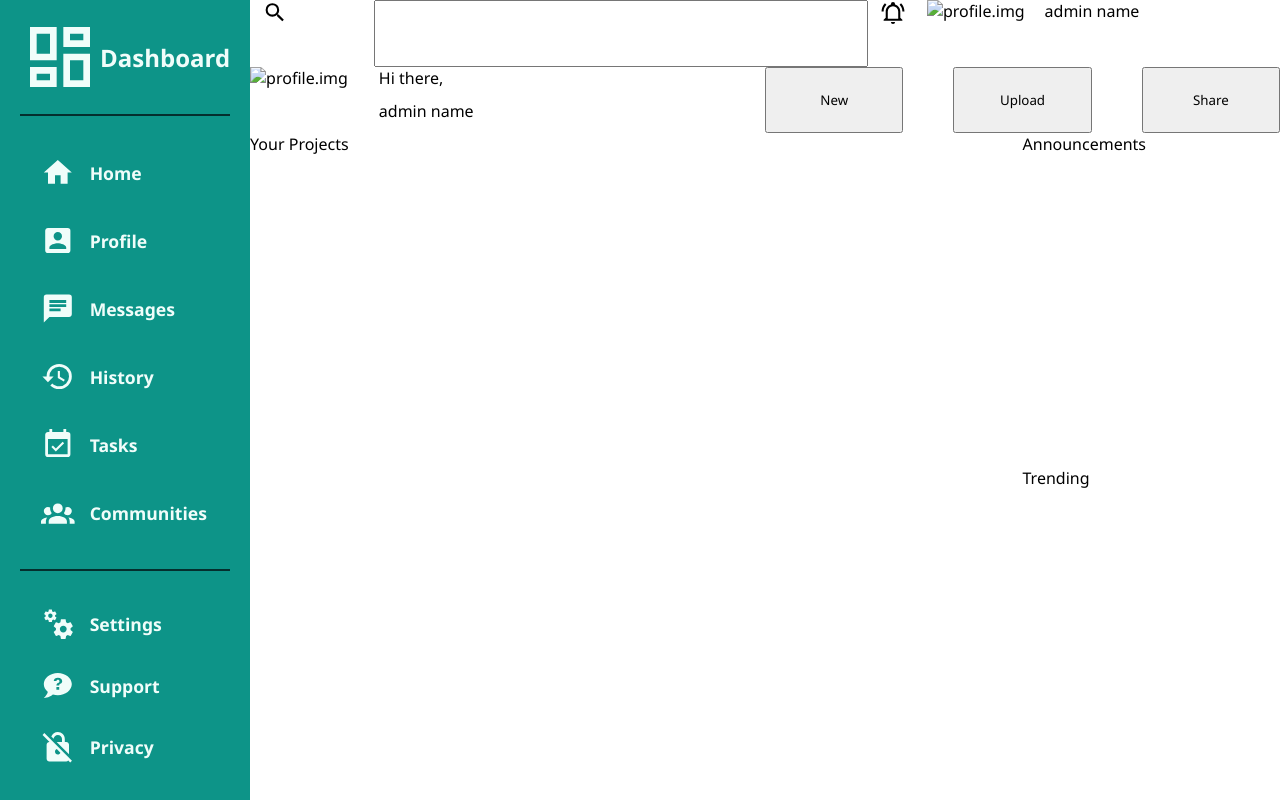
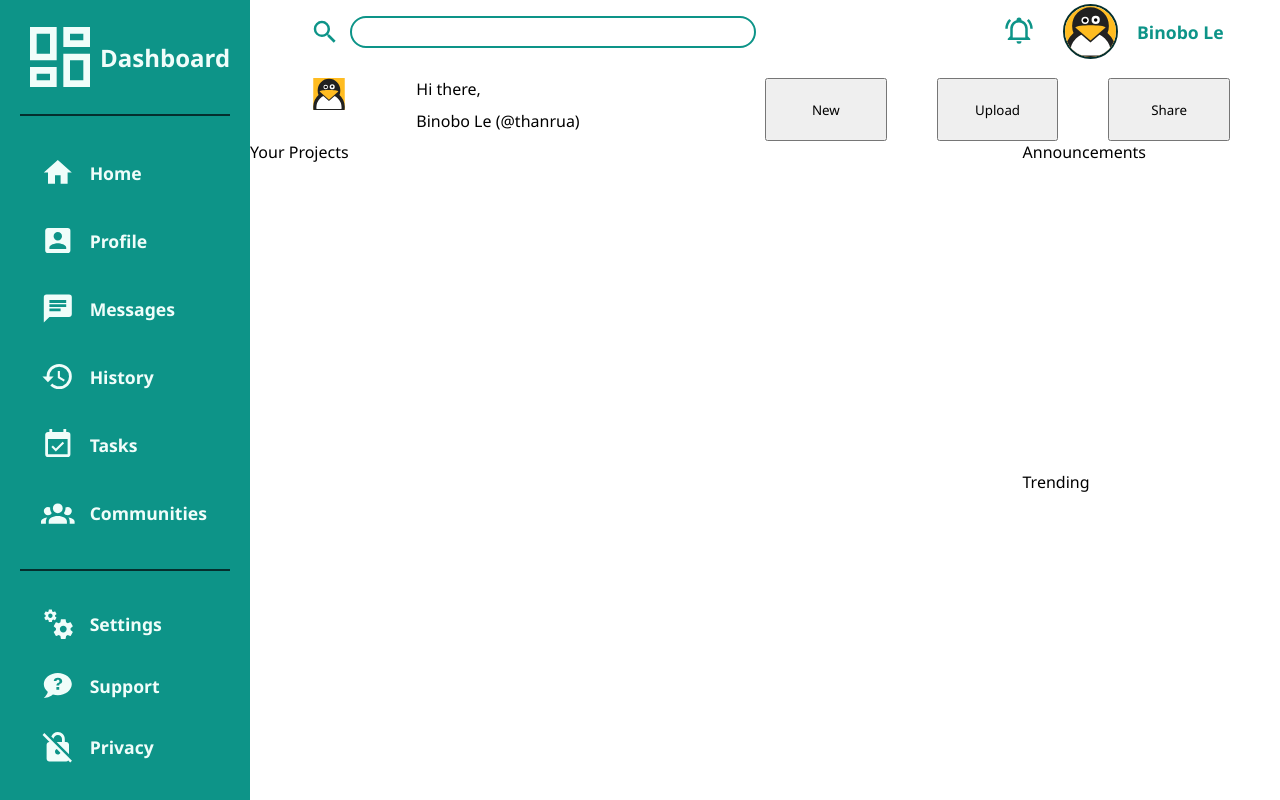
Before and after one commit to brianle169/admin-dashboard, a plain HTML site: page index.html in a window 1280 px wide. Drawn offline with Linux system fonts and the light colour scheme.

Commit message:
Add CSS styling for upper header section

```diff
--- a/index.html
+++ b/index.html
@@ -12,32 +12,36 @@
 			<div class="header">
 				<div class="upper-header">
 					<div class="search-area">
-						<svg xmlns="http://www.w3.org/2000/svg" viewBox="0 0 24 24" width="50" height="25">
+						<svg xmlns="http://www.w3.org/2000/svg" viewBox="0 0 24 24" width="50" height="30">
 							<title>magnify</title>
 							<path
+								fill="#0d9488"
 								d="M9.5,3A6.5,6.5 0 0,1 16,9.5C16,11.11 15.41,12.59 14.44,13.73L14.71,14H15.5L20.5,19L19,20.5L14,15.5V14.71L13.73,14.44C12.59,15.41 11.11,16 9.5,16A6.5,6.5 0 0,1 3,9.5A6.5,6.5 0 0,1 9.5,3M9.5,5C7,5 5,7 5,9.5C5,12 7,14 9.5,14C12,14 14,12 14,9.5C14,7 12,5 9.5,5Z" />
 						</svg>
 						<input type="search" name="search-value" id="search-bar" />
 					</div>
 					<div class="admin-notification">
-						<svg xmlns="http://www.w3.org/2000/svg" viewBox="0 0 24 24" width="50" height="25">
-							<title>bell-ring-outline</title>
-							<path
-								d="M10,21H14A2,2 0 0,1 12,23A2,2 0 0,1 10,21M21,19V20H3V19L5,17V11C5,7.9 7.03,5.17 10,4.29C10,4.19 10,4.1 10,4A2,2 0 0,1 12,2A2,2 0 0,1 14,4C14,4.1 14,4.19 14,4.29C16.97,5.17 19,7.9 19,11V17L21,19M17,11A5,5 0 0,0 12,6A5,5 0 0,0 7,11V18H17V11M19.75,3.19L18.33,4.61C20.04,6.3 21,8.6 21,11H23C23,8.07 21.84,5.25 19.75,3.19M1,11H3C3,8.6 3.96,6.3 5.67,4.61L4.25,3.19C2.16,5.25 1,8.07 1,11Z" />
-						</svg>
+						<button class="notification-bell">
+							<svg xmlns="http://www.w3.org/2000/svg" viewBox="0 0 24 24" width="50" height="30">
+								<title>bell-ring-outline</title>
+								<path
+									fill="#0d9488"
+									d="M10,21H14A2,2 0 0,1 12,23A2,2 0 0,1 10,21M21,19V20H3V19L5,17V11C5,7.9 7.03,5.17 10,4.29C10,4.19 10,4.1 10,4A2,2 0 0,1 12,2A2,2 0 0,1 14,4C14,4.1 14,4.19 14,4.29C16.97,5.17 19,7.9 19,11V17L21,19M17,11A5,5 0 0,0 12,6A5,5 0 0,0 7,11V18H17V11M19.75,3.19L18.33,4.61C20.04,6.3 21,8.6 21,11H23C23,8.07 21.84,5.25 19.75,3.19M1,11H3C3,8.6 3.96,6.3 5.67,4.61L4.25,3.19C2.16,5.25 1,8.07 1,11Z" />
+							</svg>
+						</button>
 						<div class="profile-image">
-							<img src="" alt="profile.img" />
+							<img src="img/Confused-Penguin.svg" alt="profile.img" width="55" height="55" />
 						</div>
-						<div class="admin-name">admin name</div>
+						<p class="admin-name">Binobo Le</p>
 					</div>
 				</div>
 				<div class="lower-header">
 					<div class="admin-greeting">
 						<div class="profile-image">
-							<img src="" alt="profile.img" />
+							<img src="img/Confused-Penguin.svg" alt="profile.img" width="50%" height="50%" />
 						</div>
 						<p>Hi there,</p>
-						<p class="admin-name">admin name</p>
+						<p class="admin-name">Binobo Le (@thanrua)</p>
 					</div>
 					<div class="action-buttons">
 						<button>New</button>
--- a/styles.css
+++ b/styles.css
@@ -3,6 +3,7 @@
 	margin: 0;
 	box-sizing: border-box;
 	font-family: "Segoe UI", Tahoma, Geneva, Verdana, sans-serif;
+	/* border: 1px solid red; */
 
 	--color-white: #f0fdfa;
 }
@@ -21,10 +22,6 @@ a:link,
 a:visited {
 	text-decoration: none;
 	color: var(--color-white);
-}
-
-.wrapper > div > div {
-	/* border: 1px solid red; */
 }
 
 .side-bar {
@@ -84,26 +81,97 @@ a:visited {
 	grid-area: 1 / 2 / 2 / 3;
 	display: grid;
 	grid-template-rows: 1fr 1fr;
+	row-gap: 15px;
 }
 
 .header > .upper-header {
 	display: grid;
 	grid-template-columns: 3fr 2fr;
+	padding: 0px 50px;
+}
+
+.upper-header .search-area,
+.upper-header .admin-notification {
+	display: grid;
+	align-items: center;
 }
 
 .upper-header .search-area {
+	grid-template-columns: auto 1fr;
+	justify-items: start;
+}
+
+/* Reset default style */
+.search-area #search-bar {
+	appearance: none;
+	-moz-appearance: none;
+	outline: none;
+}
+
+.search-area input[type="search"]:focus {
+	border-color: #0d9488;
+	transform: translateY(-10%);
+	transition: all 0.1s;
+	box-shadow: 5px 5px 3px 0px rgba(0, 0, 0, 0.473);
+}
+
+.search-area input[type="search"]:hover:not(:focus) {
+	background-color: #c3ccca61;
+}
+
+.search-area input[type="search"] {
 	display: grid;
-	grid-template-columns: 1fr 4fr;
+	width: 80%;
+	height: 2rem;
+	border: 2px solid #0d9488;
+	border-radius: 30px;
+	padding: 10px 15px;
+	font-size: 1.1rem;
+	font-weight: 700;
 }
 
 .upper-header .admin-notification {
+	grid-template-columns: repeat(3, 25%);
+	justify-content: end;
+	justify-items: end;
+	font-size: 1.1rem;
+	font-weight: 700;
+	color: #0d9488;
+}
+
+.admin-notification button {
+	background: none;
+	border: none;
+	outline: none;
+}
+
+.admin-notification button:hover,
+.admin-notification > .profile-image > img:hover,
+.admin-notification > .admin-name:hover {
+	cursor: pointer;
+	transform: scale(1.1);
+	transition: all 0.1s;
+}
+
+.admin-notification > .profile-image {
 	display: grid;
-	grid-template-columns: 1fr 2fr 4fr;
+	justify-self: center;
+	justify-items: center;
+}
+
+.admin-notification > .profile-image > img {
+	border-radius: 50%;
+	border: 2px solid #042f2e;
+}
+
+.admin-notification > .admin-name {
+	justify-self: start;
 }
 
 .header > .lower-header {
 	display: grid;
 	grid-template-columns: 1fr 1fr;
+	padding: 0px 50px;
 }
 
 .lower-header .admin-greeting {
```
Also changed, not shown: img/Confused-Penguin.svg (added), 1 other file.
